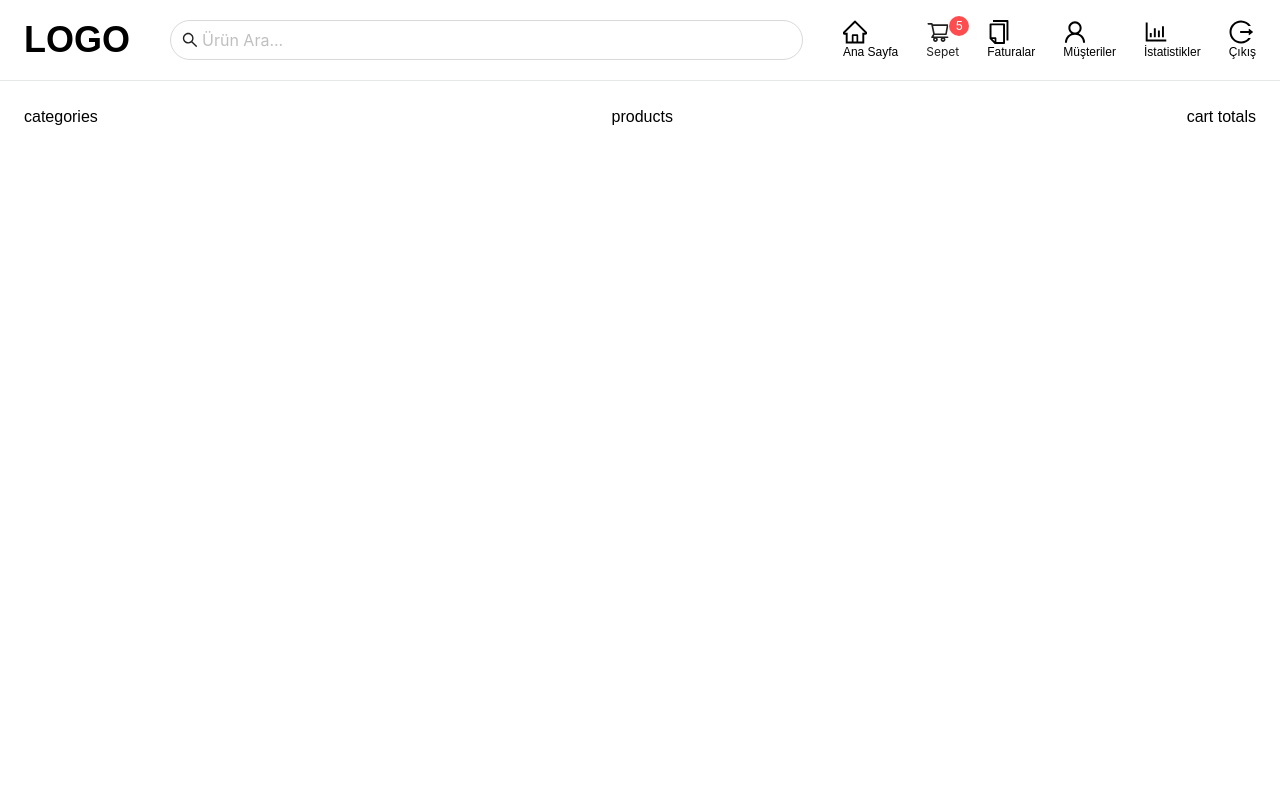
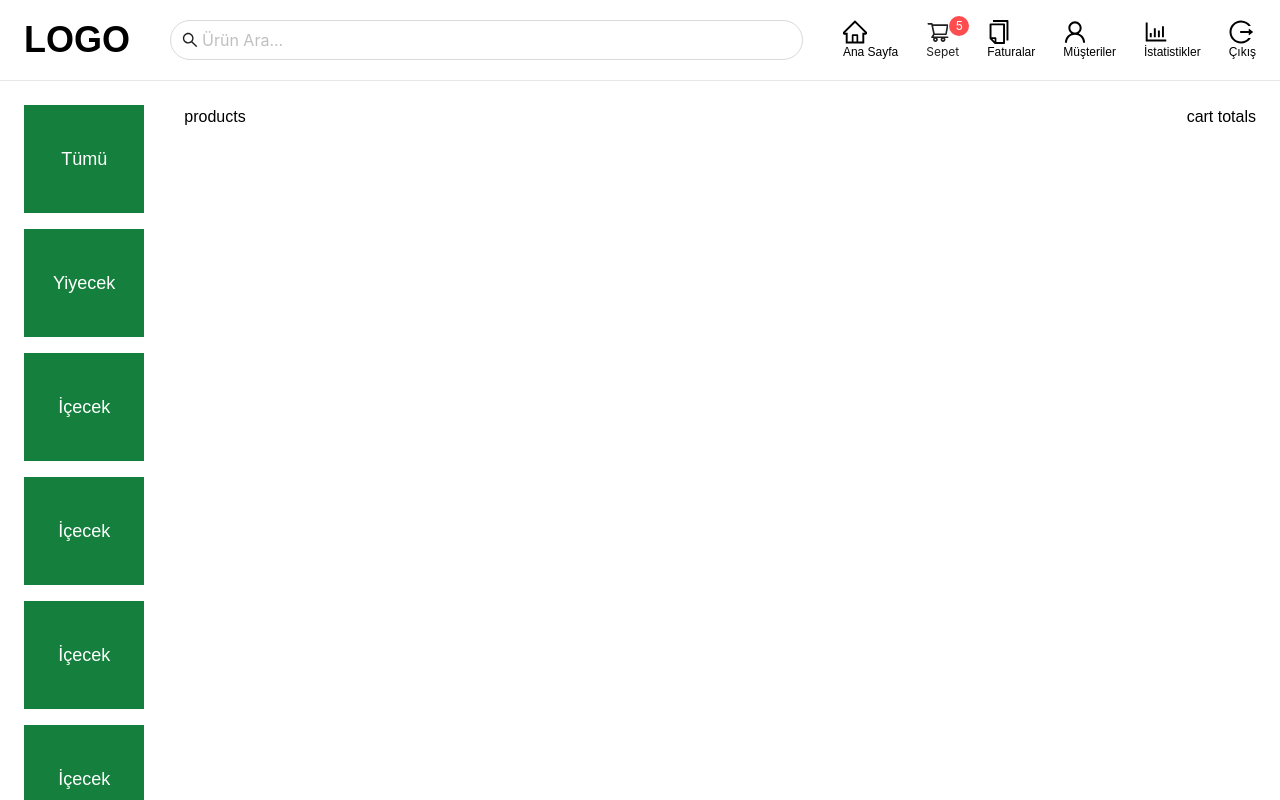
Before and after one commit to eminbasbayan/pos-application-udemy, a React (Create React App) app in the folder client/: page / in a window 1280 px wide. Shown: the top 800 px of the page. Built offline with nearby package versions, Linux system fonts and the light colour scheme.

Commit message:
categories component

```diff
--- a/client/src/App.jsx
+++ b/client/src/App.jsx
@@ -1,14 +1,15 @@
 import React from "react";
+import Categories from "./components/categories/Categories";
 import Header from "./components/header/Header";
 function App() {
   return (
     <>
       <Header />
-      <div className="home px-6 flex justify-between">
-        <div className="categories">
-          <div>categories</div>
+      <div className="home px-6 flex justify-between gap-10">
+        <div className="categories flex-1 overflow-auto max-h-[calc(100vh-_-112px)] pb-64">
+          <Categories />
         </div>
-        <div className="products">
+        <div className="products flex-[8]">
           <div className="">products</div>
         </div>
         <div className="">
--- /dev/null
+++ b/client/src/components/categories/Categories.jsx
@@ -0,0 +1,33 @@
+const Categories = () => {
+  return (
+    <ul className="flex gap-4 flex-col text-lg">
+      <li className="bg-green-700 px-6 py-10 text-white cursor-pointer hover:bg-pink-700 transition-all text-center">
+        <span>Tümü</span>
+      </li>
+      <li className="bg-green-700 px-6 py-10 text-white cursor-pointer hover:bg-pink-700 transition-all text-center">
+        <span>Yiyecek</span>
+      </li>
+      <li className="bg-green-700 px-6 py-10 text-white cursor-pointer hover:bg-pink-700 transition-all text-center">
+        <span>İçecek</span>
+      </li>
+      <li className="bg-green-700 px-6 py-10 text-white cursor-pointer hover:bg-pink-700 transition-all text-center">
+        <span>İçecek</span>
+      </li>
+      <li className="bg-green-700 px-6 py-10 text-white cursor-pointer hover:bg-pink-700 transition-all text-center">
+        <span>İçecek</span>
+      </li>
+      <li className="bg-green-700 px-6 py-10 text-white cursor-pointer hover:bg-pink-700 transition-all text-center">
+        <span>İçecek</span>
+      </li>
+      <li className="bg-green-700 px-6 py-10 text-white cursor-pointer hover:bg-pink-700 transition-all text-center">
+        <span>İçecek</span>
+      </li>
+      <li className="bg-green-700 px-6 py-10 text-white cursor-pointer hover:bg-pink-700 transition-all text-center">
+        <span>İçecek</span>
+      </li>
+
+    </ul>
+  );
+};
+
+export default Categories;
--- a/client/src/index.css
+++ b/client/src/index.css
@@ -2,13 +2,18 @@
 @tailwind components;
 @tailwind utilities;
 
-@import url('https://fonts.googleapis.com/css2?family=Electrolize&display=swap');
+@import url("https://fonts.googleapis.com/css2?family=Electrolize&display=swap");
 
 body {
   margin: 0;
-  font-family: 'Electrolize', sans-serif;
+  font-family: "Electrolize", sans-serif;
+  overflow: hidden;
 }
 
-.ant-btn-primary{
+.ant-btn-primary {
   background-color: #1677ff;
 }
+
+.categories::-webkit-scrollbar {
+  display: none;
+}
```
